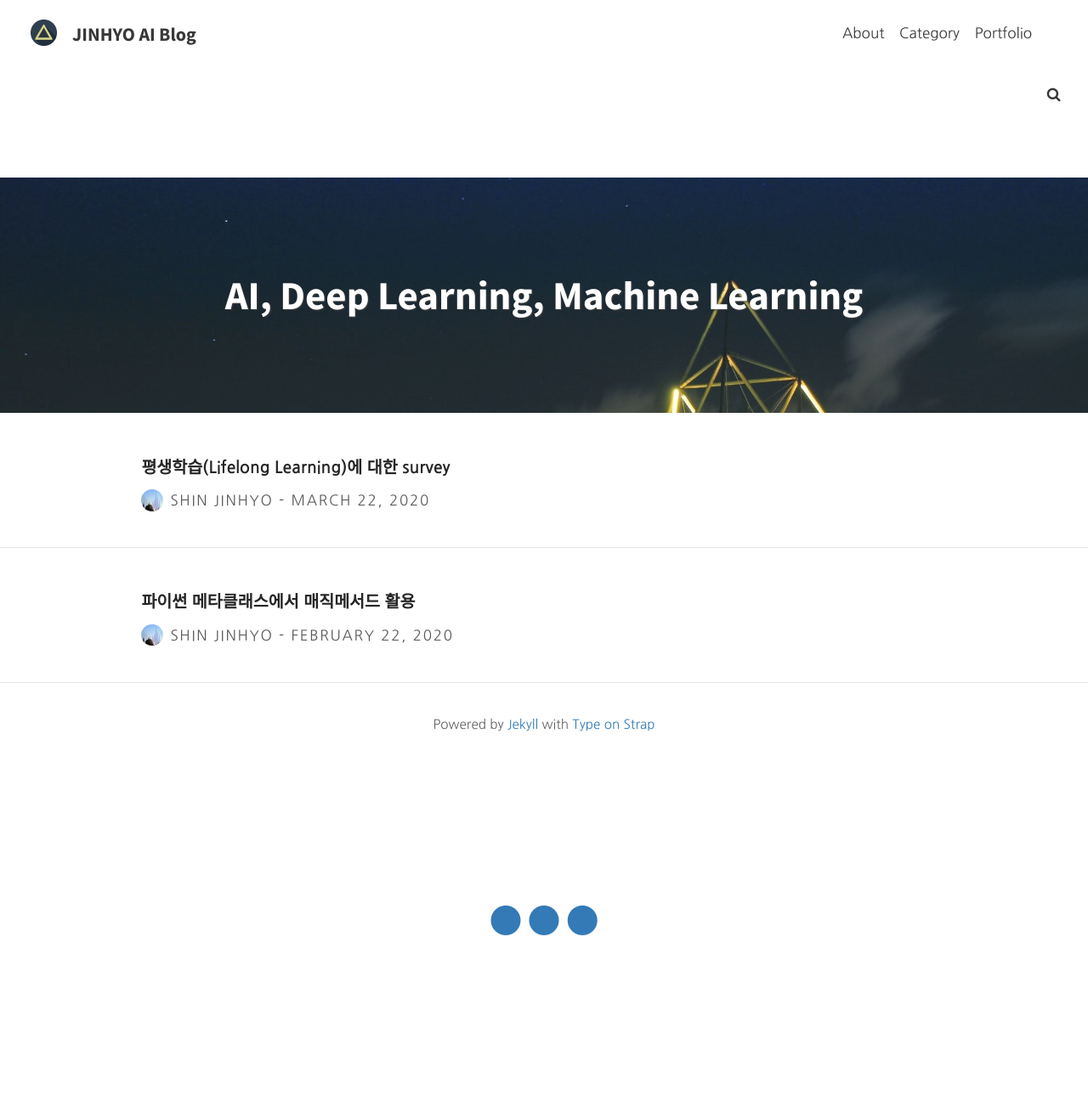
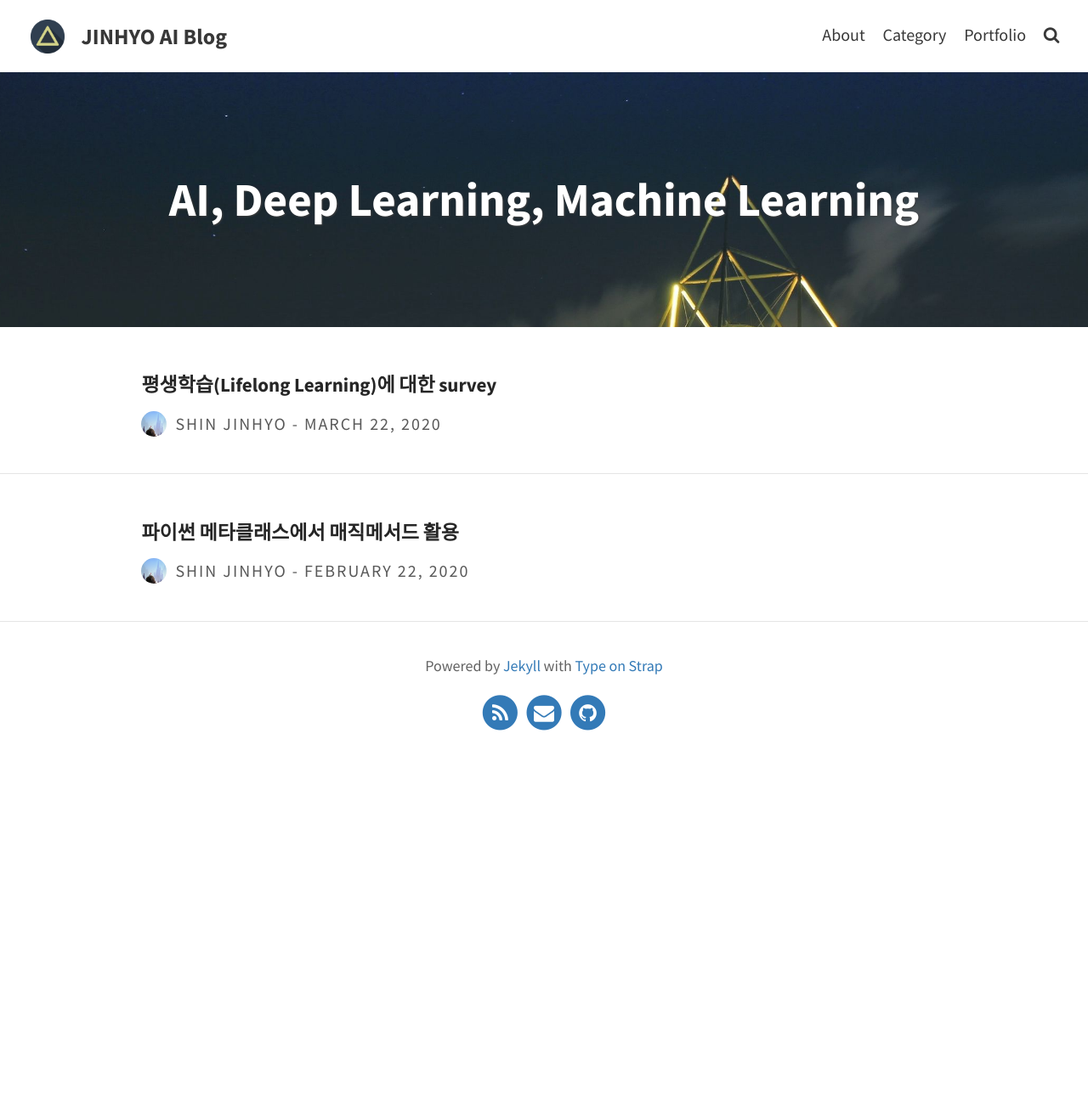
Before and after one commit to realblack0/jinhyo_ai_blog, a Jekyll site: the page built from index.html, in a window 1280 px wide. Shown: the whole page at 85% size. Built offline with Jekyll 4.4.1, drawn with Linux system fonts in a browser that asks for light colours; the list of posts is cut into pages by our own code; after the commit the page ends 901 px from its top, so only the background shows below that.

Commit message:
css 복구

```diff
--- a/_sass/base/_variables.scss
+++ b/_sass/base/_variables.scss
@@ -1,9 +1,8 @@
 // Typography
-@import url(http://fonts.googleapis.com/earlyaccess/nanumgothic.css);
-$font-family-main: "Nanum Gothic", 'Source Sans Pro', Helvetica, Arial, sans-serif;
-$font-family-headings: "Nanum Gothic", 'Source Sans Pro', Helvetica, Arial, sans-serif;
+$font-family-main: 'Source Sans Pro', Helvetica, Arial, sans-serif;
+$font-family-headings: 'Source Sans Pro', Helvetica, Arial, sans-serif;
 $font-family-logo: 'Source Sans Pro', Helvetica, Arial, sans-serif;
-$font-size: 1.063em;
+$font-size: 1.25em;
 
 // Padding
 $padding-x-large: 23%;
--- a/_sass/external/font-awesome/_variables.scss
+++ b/_sass/external/font-awesome/_variables.scss
@@ -2,8 +2,8 @@
 // --------------------------
 
 $fa-font-path:        "../../assets/fonts/fontawesome" !default;
-$fa-font-size-base:   20px !default;
-$fa-line-height-base: 10 !default;
+$fa-font-size-base:   14px !default;
+$fa-line-height-base: 1 !default;
 //$fa-font-path:        "//netdna.bootstrapcdn.com/font-awesome/4.7.0/fonts" !default; // for referencing Bootstrap CDN font files directly
 $fa-css-prefix:       fa !default;
 $fa-version:          "4.7.0" !default;
--- a/_sass/layouts/_posts.scss
+++ b/_sass/layouts/_posts.scss
@@ -100,7 +100,6 @@ header {
   .post-content {
     @extend %padding-post;
     padding-bottom: 0;
-    line-height: 5em;
   }
 
   footer {
```
Also changed, not shown: 3 other files.
